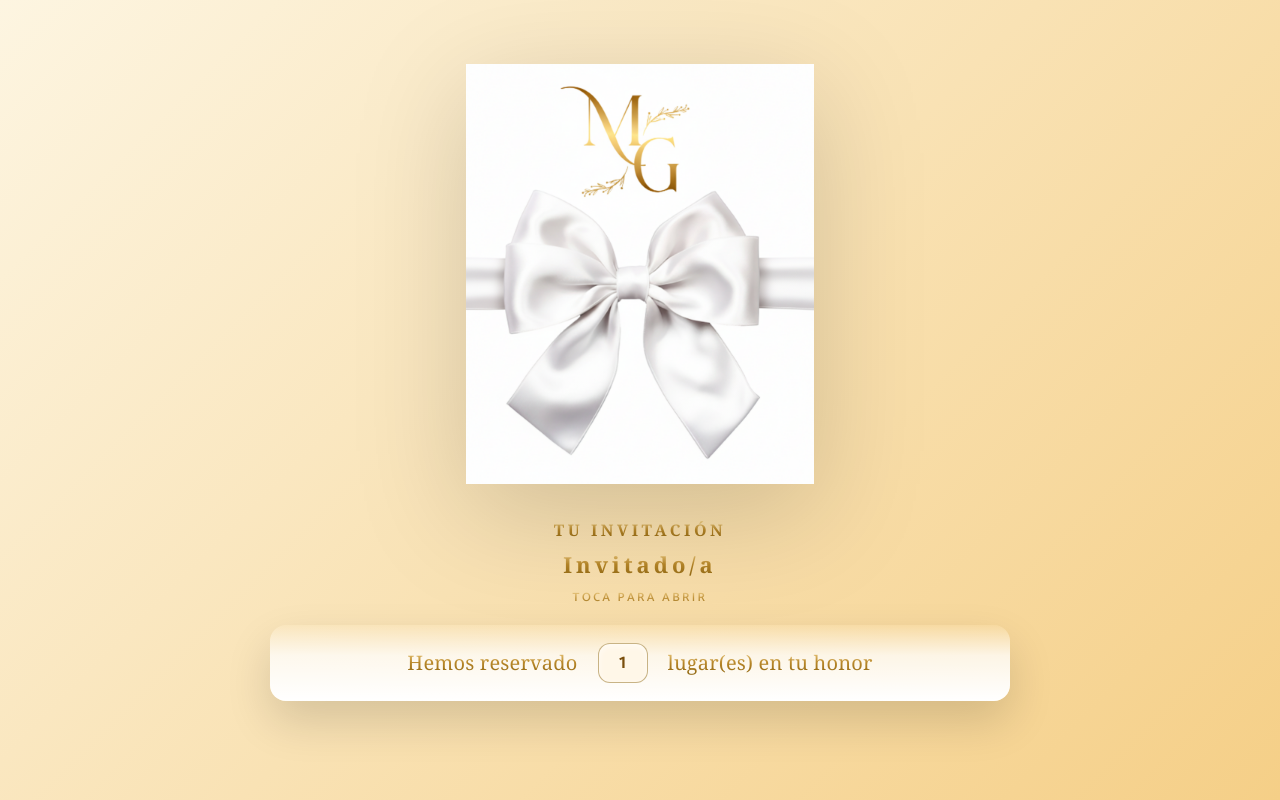
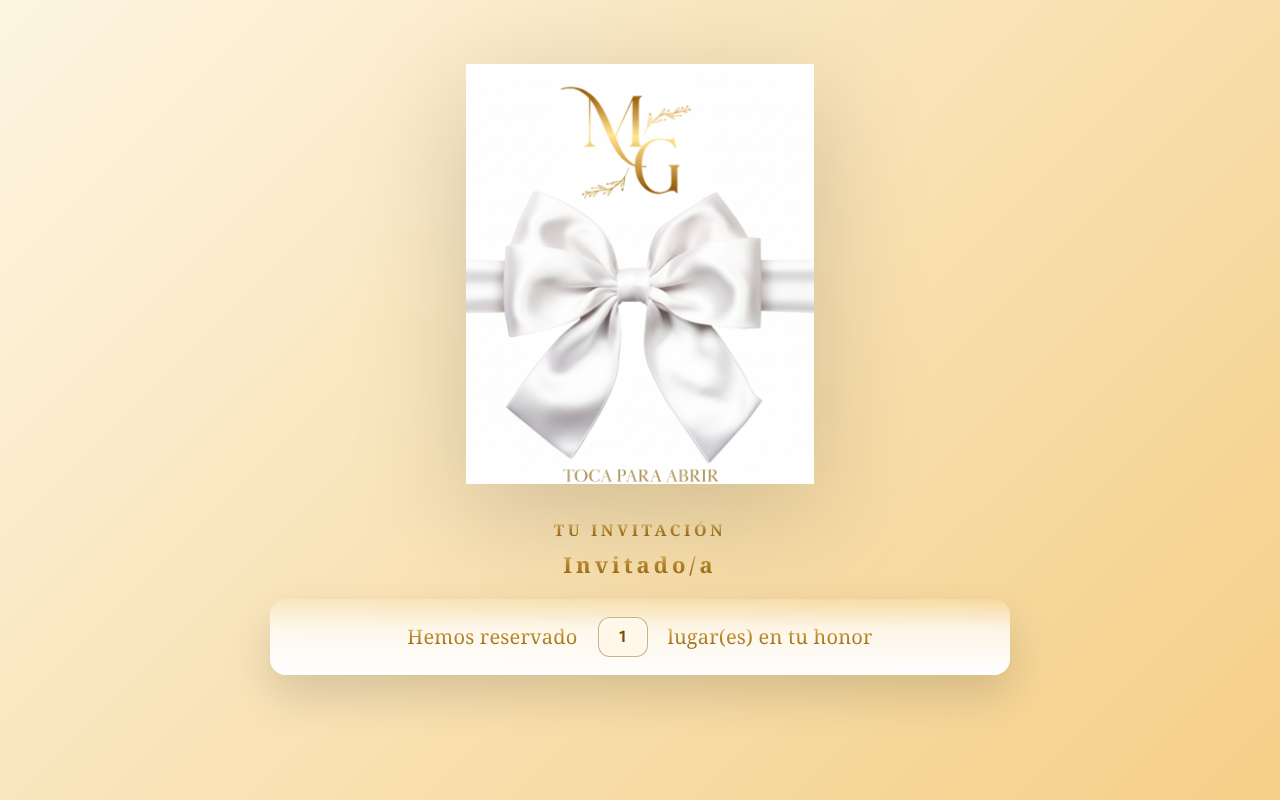
Before and after one commit to gvcotto/rsvp_marielos_guillermo, a Next.js app: page /invitacion in a window 1280 px wide. Built offline with nearby package versions, Linux system fonts and the light colour scheme.

Commit message:
Actualizar centerpiece y retirar leyenda táctil

```diff
--- a/components/FirstPageText.jsx
+++ b/components/FirstPageText.jsx
@@ -119,7 +119,6 @@ export default function FirstPageText() {
         <span className="h-font gold-gradient guest-name-normal">
           {displayName?.trim() || "Invitado/a"}
         </span>
-        <span className="cover-touch-hint gold-gradient">Toca para abrir</span>
       </div>
 
       <section className="cover-reserve">
```
Also changed, not shown: public/canva/centerpiece.png, public/canva/centerpiece3.png.
